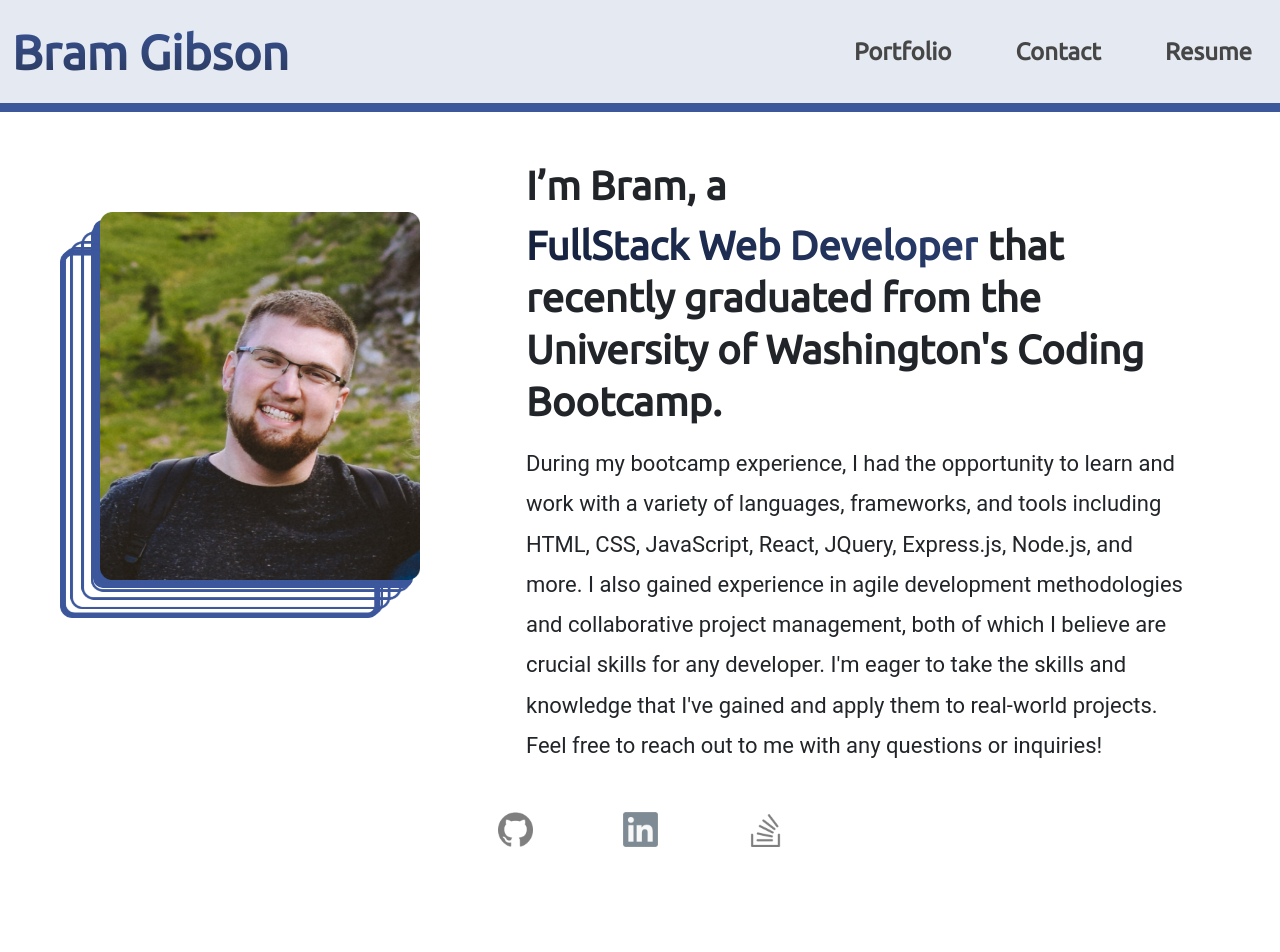
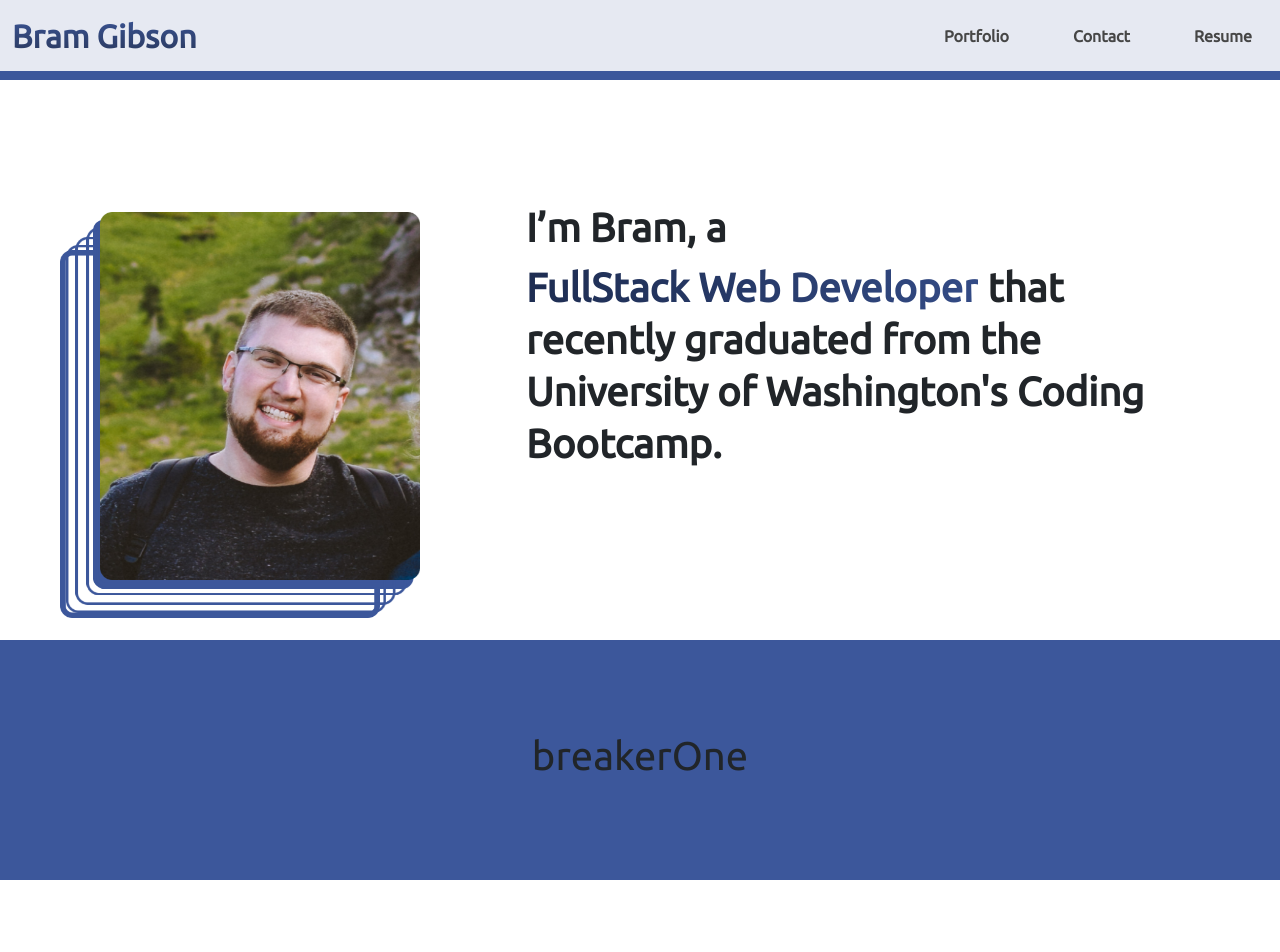
Before and after one commit to Bram-G/Bram-Gibson-Portfolio, a React (Create React App) app: page /home in a window 1280 px wide. Before the commit this address led to /. Shown: the top 952 px of the page. Before the commit the page ends 877 px from the top, so only its background shows below. Built offline with nearby package versions, Linux system fonts and the light colour scheme.

Commit message:
saving animations for testing

```diff
--- a/src/App.js
+++ b/src/App.js
@@ -5,12 +5,14 @@ import Footer from "./components/footer/footer";
 import Portfolio from "./components/portfolio/portfolio"
 import Resume from "./components/resume/resume";
 import Contact from "./components/contact/contact";
+import Home from "./pages/home/index"
 
 function App() {
   return (
       <BrowserRouter>
       <Navbar/>
       <Routes>
+        <Route path={"/home"} element={<Home/>}/>
         <Route path={"/"} element={<AboutMe/>}/>
         <Route path={"/portfolio"} element={<Portfolio/>}/>
         <Route path={"/contact"} element={<Contact/>}/>
--- /dev/null
+++ b/src/breakerTwo/breakerTwo.js
@@ -0,0 +1,14 @@
+import React from "react";
+import "./style.css";
+
+function BreakerTwo() {
+  return (
+    <div className="breakerTwo">
+      <div id="breakBoxTwo">
+        <h1>breakerTwo</h1>
+      </div>
+    </div>
+  );
+}
+
+export default BreakerTwo;
--- /dev/null
+++ b/src/breakerTwo/style.css
@@ -0,0 +1,16 @@
+.breakerTwo {
+    background-color: #3C579B;
+    width: 100%;
+    height: 15rem;
+    margin: 5rem 0 5rem 0;
+}
+.iconImg{
+    height: 50px;
+    width: 50px;
+}
+#breakBoxTwo{
+    display: flex;
+    align-items: center;
+    justify-content: center;
+    height: 100%;
+}
--- a/src/components/aboutMe/aboutMe.js
+++ b/src/components/aboutMe/aboutMe.js
@@ -47,7 +47,7 @@ const AboutMe = () => {
         <img id="image"  className="stack me" src={me} alt="Me" />
         </div>
       </div>
-      <div>
+      <div id="textCon">
         <div id="text" className="top-box container">
           <p className="backgroundp">
             I’m Bram, a{" "}
@@ -59,7 +59,7 @@ const AboutMe = () => {
           </p>
         </div>
         <div className="container">
-          <p id="textBottom">
+          {/* <p id="textBottom">
             During my bootcamp experience, I had the opportunity to learn and
             work with a variety of languages, frameworks, and tools including
             HTML, CSS, JavaScript, React, JQuery, Express.js, Node.js, and more.
@@ -68,7 +68,7 @@ const AboutMe = () => {
             crucial skills for any developer. I'm eager to take the skills and
             knowledge that I've gained and apply them to real-world projects.
             Feel free to reach out to me with any questions or inquiries!
-          </p>
+          </p> */}
         </div>
       </div>
     </div>
--- a/src/components/aboutMe/style.css
+++ b/src/components/aboutMe/style.css
@@ -7,9 +7,7 @@ body {
   padding-top: 0px;
   margin-top: 0px;
 }
-.backgroundp{
-  background-color: #ffffff !important;
-}
+
 #header {
   margin: 0;
   padding: 0;
@@ -17,8 +15,13 @@ body {
 
 #mainContainer {
   display: flex;
+  height: 30rem;
 }
-
+#textCon{
+  display: flex;
+  flex-direction: column;
+  justify-content: center;
+}
 .bigRectangle{
   left: 60px;
   bottom: 182px;
--- /dev/null
+++ b/src/components/breakerOne/breakerOne.js
@@ -0,0 +1,14 @@
+import React from "react";
+import "./style.css";
+
+function BreakerOne() {
+  return (
+    <div className="breakerOne">
+      <div id="breakBoxOne">
+        <h1>breakerOne</h1>
+      </div>
+    </div>
+  );
+}
+
+export default BreakerOne;
--- /dev/null
+++ b/src/components/breakerOne/style.css
@@ -0,0 +1,16 @@
+.breakerOne {
+    background-color: #3C579B;
+    width: 100%;
+    height: 15rem;
+    margin: 5rem 0 5rem 0;
+}
+.iconImg{
+    height: 50px;
+    width: 50px;
+}
+#breakBoxOne{
+    display: flex;
+    align-items: center;
+    justify-content: center;
+    height: 100%;
+}
--- a/src/components/navbar/style.css
+++ b/src/components/navbar/style.css
@@ -7,17 +7,19 @@
   font-family: "Ubuntu", sans-serif;
 }
 #navbar {
-  background: rgba(60, 87, 155, 0.13);
+  background: #E6E9F2;
   width: 100%;
-  height: 7rem;
+  height: 5rem;
   border-bottom: 9px solid #3c579b;
+  position: sticky;
+  top: 0;
 }
 
 #name {
   font-family: "Ubuntu";
   font-style: normal;
   font-weight: 700;
-  font-size: 3rem;
+  font-size: 2rem;
   background: linear-gradient(180deg, #3c579b 0%, #283556 100%);
   -webkit-background-clip: text;
   -webkit-text-fill-color: transparent;
@@ -28,7 +30,7 @@
 #header-item {
   color: #464646;
   margin: 0 1rem 0 3rem;
-  font-size: 1.5rem;
+  font-size: 1rem;
   font-weight: 600;
   text-decoration: none;
   transition: all .3s ease-in-out ;
@@ -45,6 +47,9 @@
 
 #header{
   width: 100%;
+  position: sticky;
+  top: 0;
+  z-index:1;
 }
 
 @media screen and (max-width: 780px) {
--- /dev/null
+++ b/src/pages/home/index.js
@@ -0,0 +1,23 @@
+import React from "react";
+import "./style.css";
+import Portfolio from "../../components/portfolio/portfolio";
+import AboutMe from "../../components/aboutMe/aboutMe";
+import Contact from "../../components/contact/contact";
+import BreakerOne from "../../components/breakerOne/breakerOne";
+import BreakerTwo from "../../components/breakerTwo/breakerTwo";
+
+
+function Home() {
+return (
+    <div>
+
+    <AboutMe/>
+    <BreakerOne/>
+    <Portfolio/>
+    <BreakerTwo/>
+    <Contact/>
+
+    </div>
+)
+}
+export default Home;
```
Also changed, not shown: src/pages/home/style.css (added).
